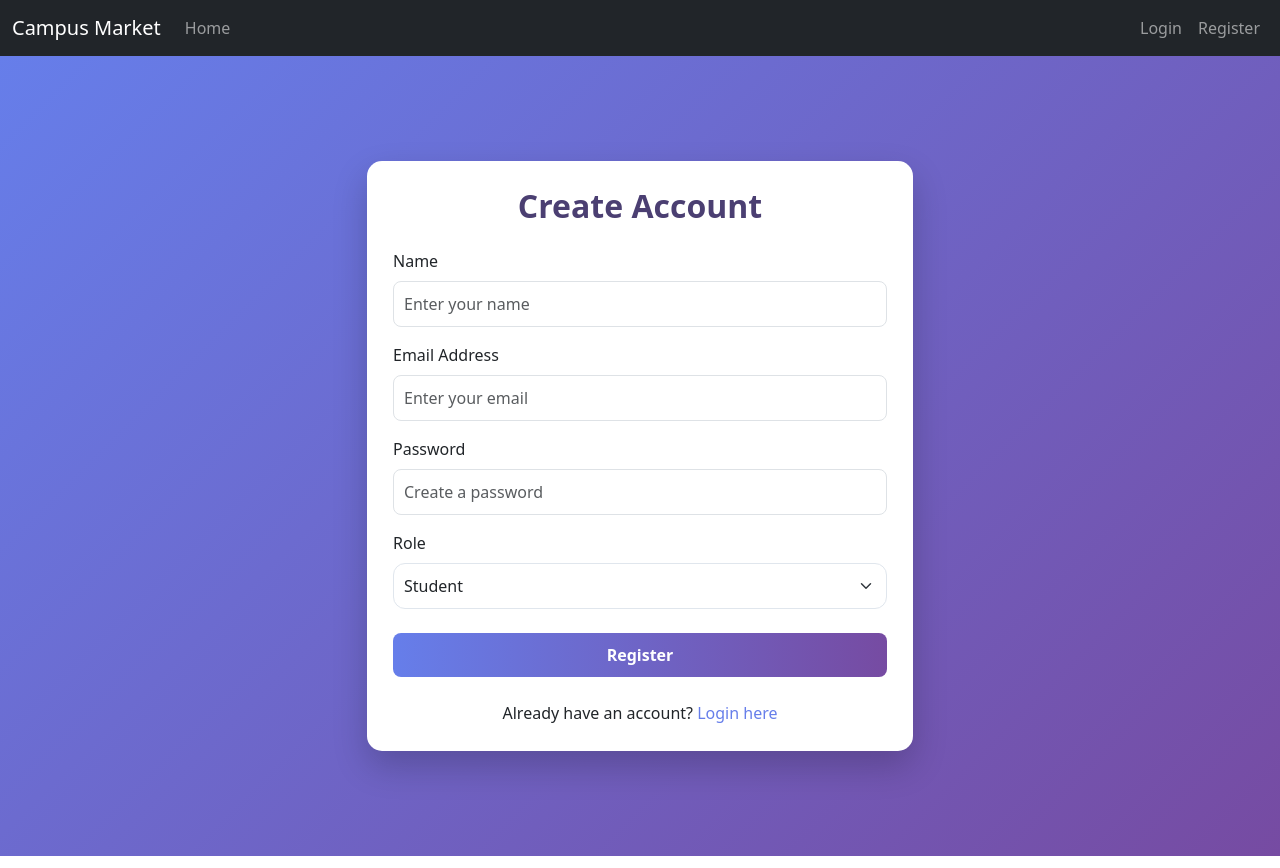
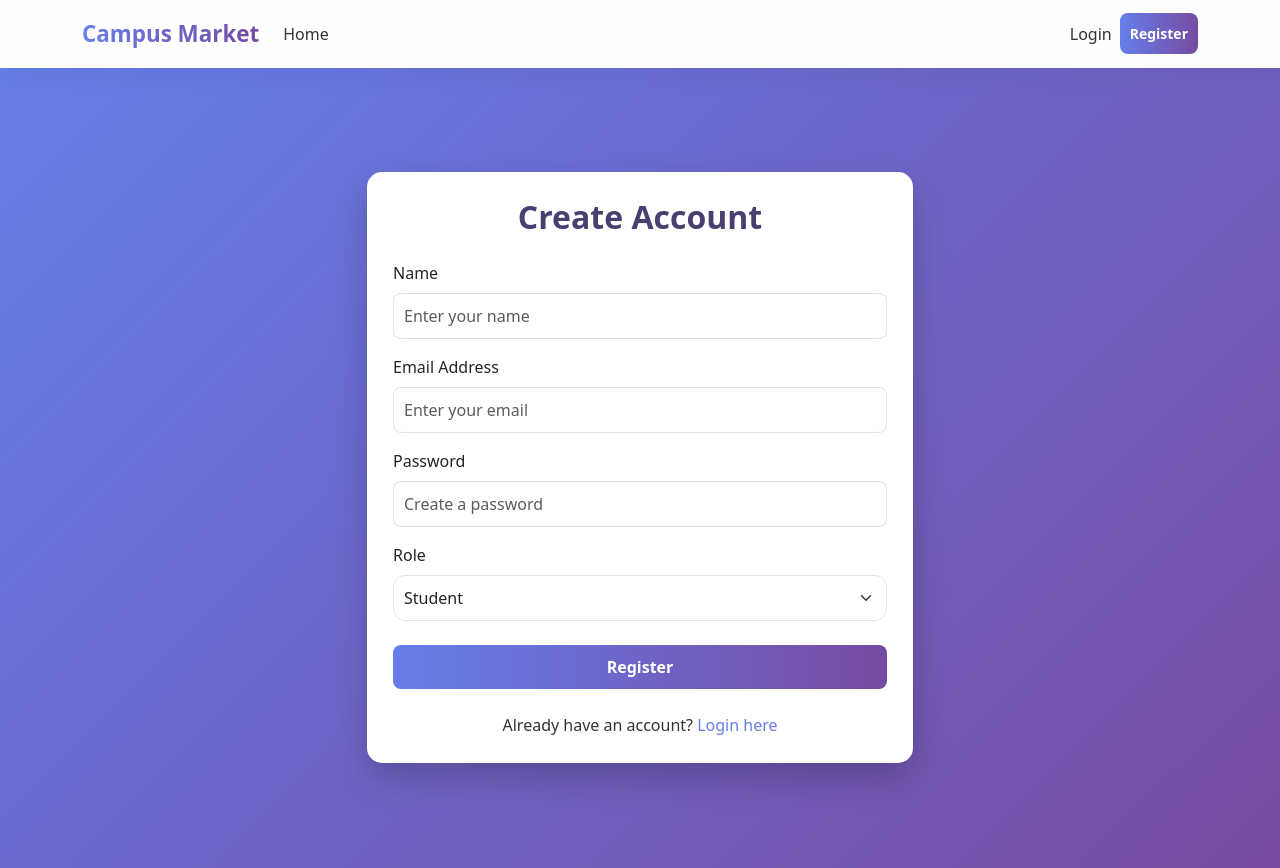
Before and after one commit to GOKULLSS/Academic-Resource-sharing-platform, a React (Vite) app in the folder client/: page /register in a window 1280 px wide. Built offline with nearby package versions, Linux system fonts and the light colour scheme.

Commit message:
Navbar UI improved

```diff
--- /dev/null
+++ b/client/src/components/Navbar.css
@@ -0,0 +1,101 @@
+/* ========================= */
+/* NAVBAR CONTAINER */
+/* ========================= */
+
+.custom-navbar {
+  background: rgba(255, 255, 255, 0.85);
+  backdrop-filter: blur(12px);
+  box-shadow: 0 8px 25px rgba(0, 0, 0, 0.05);
+  padding: 12px 0;
+  transition: all 0.3s ease;
+}
+
+/* ========================= */
+/* BRAND */
+/* ========================= */
+
+.brand-text {
+  font-weight: 800;
+  font-size: 1.4rem;
+  background: linear-gradient(90deg, #667eea, #764ba2);
+
+  background-clip: text;
+  -webkit-background-clip: text;
+
+  color: transparent;
+  -webkit-text-fill-color: transparent;
+}
+
+/* ========================= */
+/* NAV LINKS */
+/* ========================= */
+
+.nav-links .nav-link {
+  font-weight: 500;
+  margin-right: 15px;
+  color: #333 !important;
+  transition: all 0.3s ease;
+}
+
+.nav-links .nav-link:hover {
+  color: #667eea !important;
+  transform: translateY(-1px);
+}
+
+/* ========================= */
+/* USER INFO */
+/* ========================= */
+
+.user-info {
+  font-weight: 500;
+  color: #555;
+}
+
+/* ========================= */
+/* LOGIN LINK */
+/* ========================= */
+
+.login-link {
+  font-weight: 500;
+  color: #333 !important;
+}
+
+.login-link:hover {
+  color: #667eea !important;
+}
+
+/* ========================= */
+/* REGISTER BUTTON */
+/* ========================= */
+
+.register-btn {
+  background: linear-gradient(90deg, #667eea, #764ba2);
+  border: none;
+  border-radius: 12px;
+  padding: 6px 14px;
+  font-weight: 600;
+  transition: all 0.3s ease;
+}
+
+.register-btn:hover {
+  transform: translateY(-2px);
+  box-shadow: 0 8px 20px rgba(102, 126, 234, 0.4);
+}
+
+/* ========================= */
+/* LOGOUT BUTTON */
+/* ========================= */
+
+.logout-btn {
+  background: linear-gradient(90deg, #ff6a6a, #ff4b4b);
+  border: none;
+  border-radius: 12px;
+  padding: 6px 14px;
+  font-weight: 600;
+  transition: all 0.3s ease;
+}
+
+.logout-btn:hover {
+  transform: translateY(-2px);
+  box-shadow: 0 8px 20px rgba(255, 75, 75, 0.4);
+}
--- a/client/src/components/Navbar.jsx
+++ b/client/src/components/Navbar.jsx
@@ -1,7 +1,8 @@
-import { useContext } from 'react';
-import { Link, useNavigate } from 'react-router-dom';
-import AuthContext from '../context/AuthContext';
-import { Navbar, Nav, Container, Button } from 'react-bootstrap';
+import { useContext } from "react";
+import { Link, useNavigate } from "react-router-dom";
+import AuthContext from "../context/AuthContext";
+import { Navbar, Nav, Container, Button } from "react-bootstrap";
+import "./Navbar.css";
 
 const NavigationBar = () => {
   const { user, logout } = useContext(AuthContext);
@@ -9,39 +10,69 @@ const NavigationBar = () => {
 
   const handleLogout = () => {
     logout();
-        navigate('/login');
+    navigate("/login");
   };
 
   return (
-        <Navbar bg="dark" variant="dark" expand="lg" sticky="top" className="w-100">
-            <Container fluid>
-                <Navbar.Brand as={Link} to="/">Campus Market</Navbar.Brand>
+    <Navbar expand="lg" sticky="top" className="custom-navbar">
+      <Container>
+        <Navbar.Brand as={Link} to="/" className="brand-text">
+          Campus Market
+        </Navbar.Brand>
+
         <Navbar.Toggle aria-controls="basic-navbar-nav" />
+
         <Navbar.Collapse id="basic-navbar-nav">
-                    <Nav className="me-auto">
-                        <Nav.Link as={Link} to="/">Home</Nav.Link>
-                        {user && user.role === 'admin' && (
-                            <Nav.Link as={Link} to="/admin">Admin Dashboard</Nav.Link>
+          <Nav className="me-auto nav-links">
+            <Nav.Link as={Link} to="/">
+              Home
+            </Nav.Link>
+
+            {user && user.role === "admin" && (
+              <Nav.Link as={Link} to="/admin">
+                Admin Dashboard
+              </Nav.Link>
             )}
-                        {user && user.role === 'student' && (
+
+            {user && user.role === "student" && (
               <>
-                                <Nav.Link as={Link} to="/student">My Dashboard</Nav.Link>
-                                <Nav.Link as={Link} to="/chat">Messages</Nav.Link>
+                <Nav.Link as={Link} to="/student">
+                  My Dashboard
+                </Nav.Link>
+                <Nav.Link as={Link} to="/chat">
+                  Messages
+                </Nav.Link>
               </>
             )}
           </Nav>
-                    <Nav>
+
+          <Nav className="align-items-center">
             {user ? (
               <>
-                                <Navbar.Text className="me-3">
-                                    Signed in as: {user.name} ({user.role})
-                                </Navbar.Text>
-                                <Button variant="outline-light" size="sm" onClick={handleLogout}>Logout</Button>
+                <span className="user-info me-3">
+                  {user.name}
+                </span>
+                <Button
+                  className="logout-btn"
+                  size="sm"
+                  onClick={handleLogout}
+                >
+                  Logout
+                </Button>
               </>
             ) : (
               <>
-                                <Nav.Link as={Link} to="/login">Login</Nav.Link>
-                                <Nav.Link as={Link} to="/register">Register</Nav.Link>
+                <Nav.Link as={Link} to="/login" className="login-link">
+                  Login
+                </Nav.Link>
+                <Button
+                  as={Link}
+                  to="/register"
+                  className="register-btn"
+                  size="sm"
+                >
+                  Register
+                </Button>
               </>
             )}
           </Nav>
```
Lines whose indentation alone changed are shown as unchanged.
